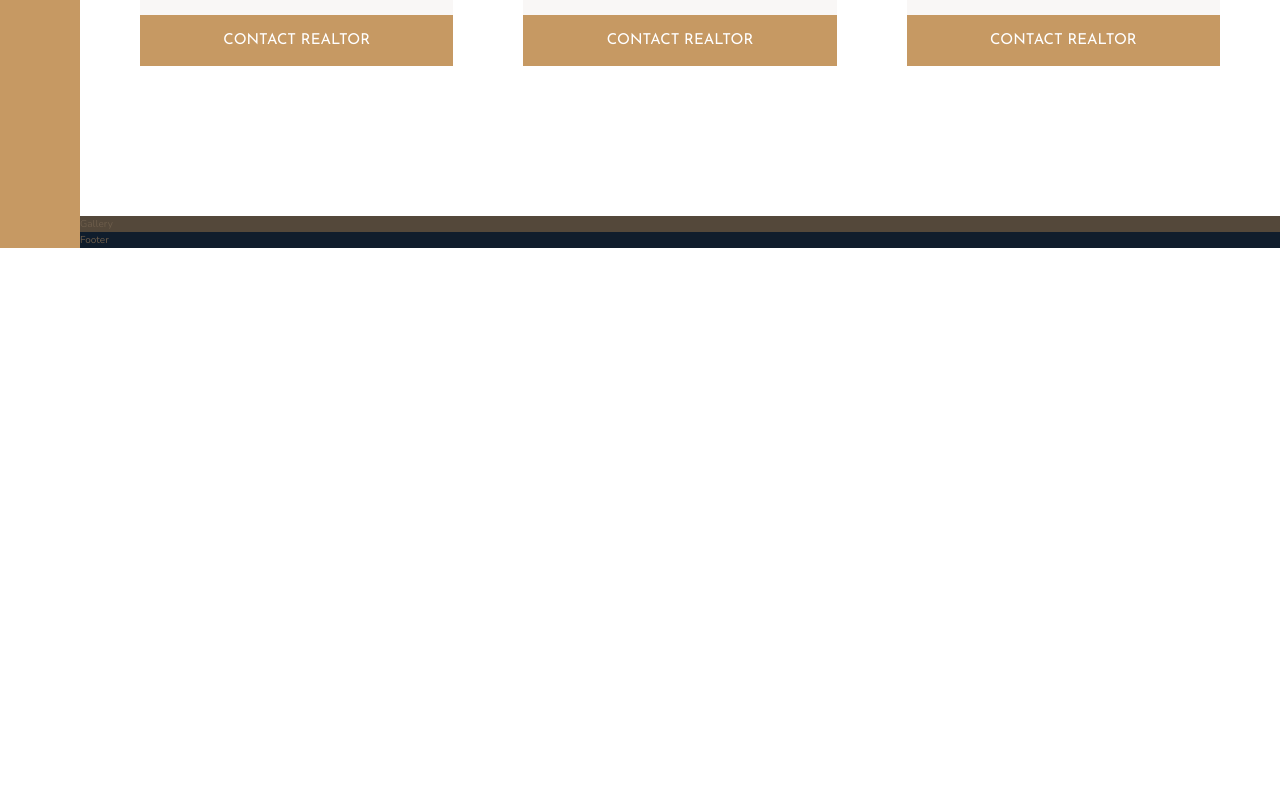
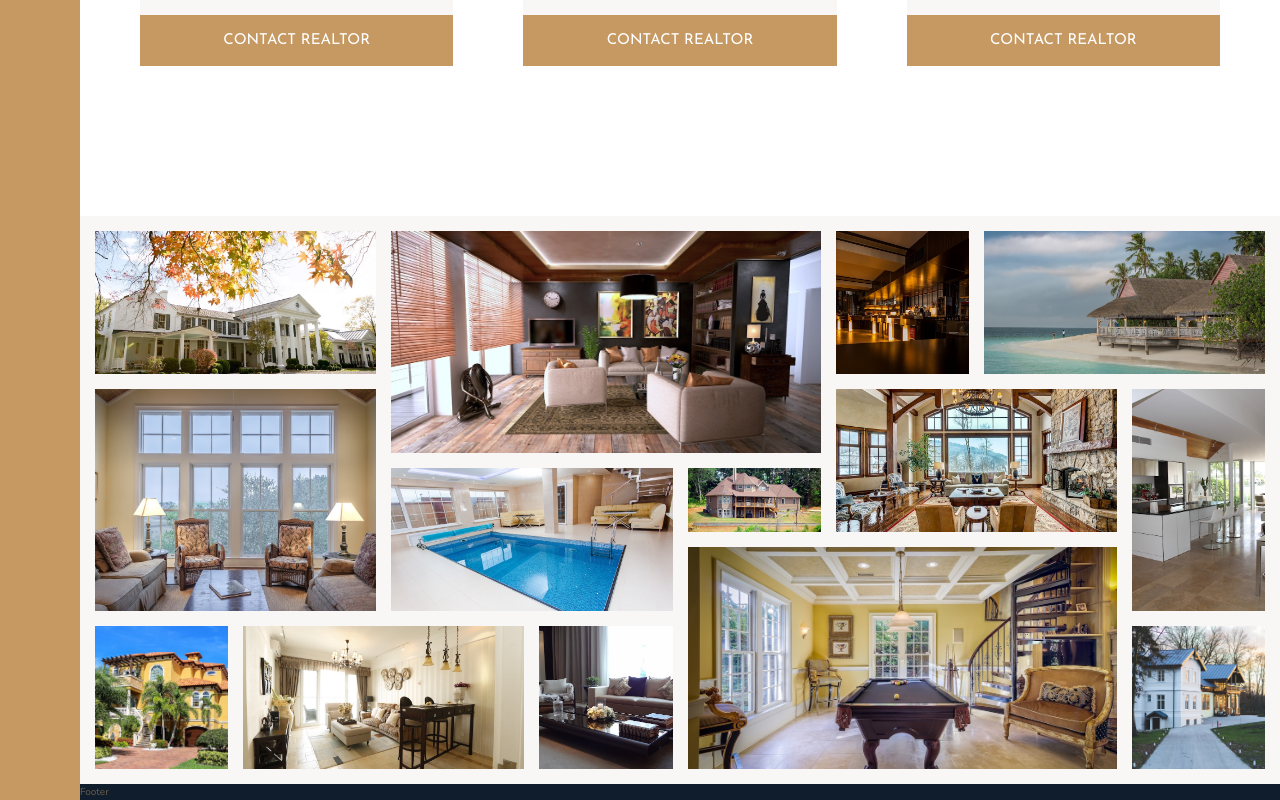
Before and after one commit to bibibiu2017/react-nexter, a React (Create React App) app: page / in a window 1280 px wide. Shown: the part 2856-3656 px from the top of the page. Before the commit the page ends 3104 px from the top, so only its background shows below. Built offline with nearby package versions, Linux system fonts and the light colour scheme.

Commit message:
added: added gallery section

```diff
--- /dev/null
+++ b/src/data/GalleryData.ts
@@ -0,0 +1,62 @@
+import { ImgType } from "../ui/Img";
+
+const gallery: ImgType[] = [
+  {
+    path: "gal-1.jpeg",
+    description: "Gallery Image 1",
+  },
+  {
+    path: "gal-2.jpeg",
+    description: "Gallery Image 2",
+  },
+  {
+    path: "gal-3.jpeg",
+    description: "Gallery Image 3",
+  },
+  {
+    path: "gal-4.jpeg",
+    description: "Gallery Image 4",
+  },
+  {
+    path: "gal-5.jpeg",
+    description: "Gallery Image 5",
+  },
+  {
+    path: "gal-6.jpeg",
+    description: "Gallery Image 6",
+  },
+  {
+    path: "gal-7.jpeg",
+    description: "Gallery Image 7",
+  },
+  {
+    path: "gal-8.jpeg",
+    description: "Gallery Image 8",
+  },
+  {
+    path: "gal-9.jpeg",
+    description: "Gallery Image 9",
+  },
+  {
+    path: "gal-10.jpeg",
+    description: "Gallery Image 10",
+  },
+  {
+    path: "gal-11.jpeg",
+    description: "Gallery Image 11",
+  },
+  {
+    path: "gal-12.jpeg",
+    description: "Gallery Image 12",
+  },
+  {
+    path: "gal-13.jpeg",
+    description: "Gallery Image 13",
+  },
+  {
+    path: "gal-14.jpeg",
+    description: "Gallery Image 14",
+  },
+];
+
+export { gallery };
--- /dev/null
+++ b/src/sections/gallery/GallerySection.module.scss
@@ -0,0 +1,88 @@
+.gallery {
+  display: grid;
+  grid-template-columns: repeat(8, 1fr);
+  grid-template-rows: repeat(7, 5vw);
+  grid-gap: 1.5rem;
+  padding: 1.5rem;
+
+  &__item {
+    &--1 {
+      grid-row: 1 / span 2;
+      grid-column: 1 / span 2;
+    }
+
+    &--2 {
+      grid-row: 1 / span 3;
+      grid-column: 3 / span 3;
+    }
+
+    &--3 {
+      grid-row: 1 / span 2;
+      grid-column: 6 / span 1;
+    }
+
+    &--4 {
+      grid-row: 1 / span 2;
+      grid-column: 7 /  span 2;
+    }
+
+    &--5 {
+      grid-row: 3 / span 3;
+      grid-column: 1 /  span 2;
+    }
+
+    &--6 {
+      grid-row: 4 / span 2;
+      grid-column: 3 /  span 2;
+    }
+
+    &--7 {
+      grid-row: 4 / span 1;
+      grid-column: 5 /  span 1;
+    }
+
+    &--8 {
+      grid-row: 3 / span 2;
+      grid-column: 6 /  span 2;
+    }
+
+    &--9 {
+      grid-row: 3 / span 3;
+      grid-column: 8 /  span 1;
+    }
+
+    &--10 {
+      grid-row: 6 / span 2;
+      grid-column: 1 /  span 1;
+    }
+
+    &--11 {
+      grid-row: 6 / span 2;
+      grid-column: 2 /  span 2;
+    }
+
+    &--12 {
+      grid-row: 6 / span 2;
+      grid-column: 4 /  span 1;
+    }
+
+    &--13 {
+      grid-row: 5 / span 3;
+      grid-column: 5 /  span 3;
+    }
+
+    &--14 {
+      grid-row: 6 / span 2;
+      grid-column: 8 /  span 1;
+    }
+
+  }
+
+  &__img {
+    width: 100%;
+    height: 100%;
+    object-fit: cover;
+    display: block;
+  }
+
+}
--- /dev/null
+++ b/src/sections/gallery/GallerySection.tsx
@@ -0,0 +1,30 @@
+import React from "react";
+import styles from "./GallerySection.module.scss";
+import Img from "../../ui/Img";
+import { gallery } from "../../data/GalleryData";
+
+type Props = React.HTMLAttributes<HTMLDivElement>;
+
+const GallerySection: React.FC<Props> = ({ className, ...props }) => {
+  const classes = `${className ? className : className} ${styles.gallery}`;
+  const figureClass = styles.gallery__item;
+
+  return (
+    <div className={classes} {...props}>
+      {gallery.map(({ path, description }, index) => {
+        const galleryItemClass = styles[`gallery__item--${index + 1}`];
+        return (
+          <figure className={`${figureClass} ${galleryItemClass}`}>
+            <Img
+              path={path}
+              description={description}
+              className={styles.gallery__img}
+            />
+          </figure>
+        );
+      })}
+    </div>
+  );
+};
+
+export default GallerySection;
--- a/src/views/Home/HomeView.module.scss
+++ b/src/views/Home/HomeView.module.scss
@@ -50,7 +50,7 @@
 }
 
 .gallery {
-  background-color: $color-grey-dark-1;
+  background-color: $color-grey-light-1;
   grid-column: full-start / full-end;
 }
 
--- a/src/views/Home/HomeView.tsx
+++ b/src/views/Home/HomeView.tsx
@@ -5,6 +5,7 @@ import FeaturesSection from "../../sections/features/FeaturesSection";
 import StoryContent from "../../components/story/StoryContent";
 import StoryPicture from "../../components/story/StoryPicture";
 import HomesSection from "../../sections/home/HomesSection";
+import GallerySection from "../../sections/gallery/GallerySection";
 
 type Props = {};
 
@@ -18,7 +19,7 @@ const HomeView: React.FC<Props> = () => {
       <StoryPicture className={styles.story__pictures}>Pictures</StoryPicture>
       <StoryContent className={styles.story__content} />
       <HomesSection className={styles.homes} />
-      <section className={styles.gallery}>Gallery</section>
+      <GallerySection className={styles.gallery}>Gallery</GallerySection>
       <div className={styles.footer}>Footer</div>
     </Container>
   );
```
